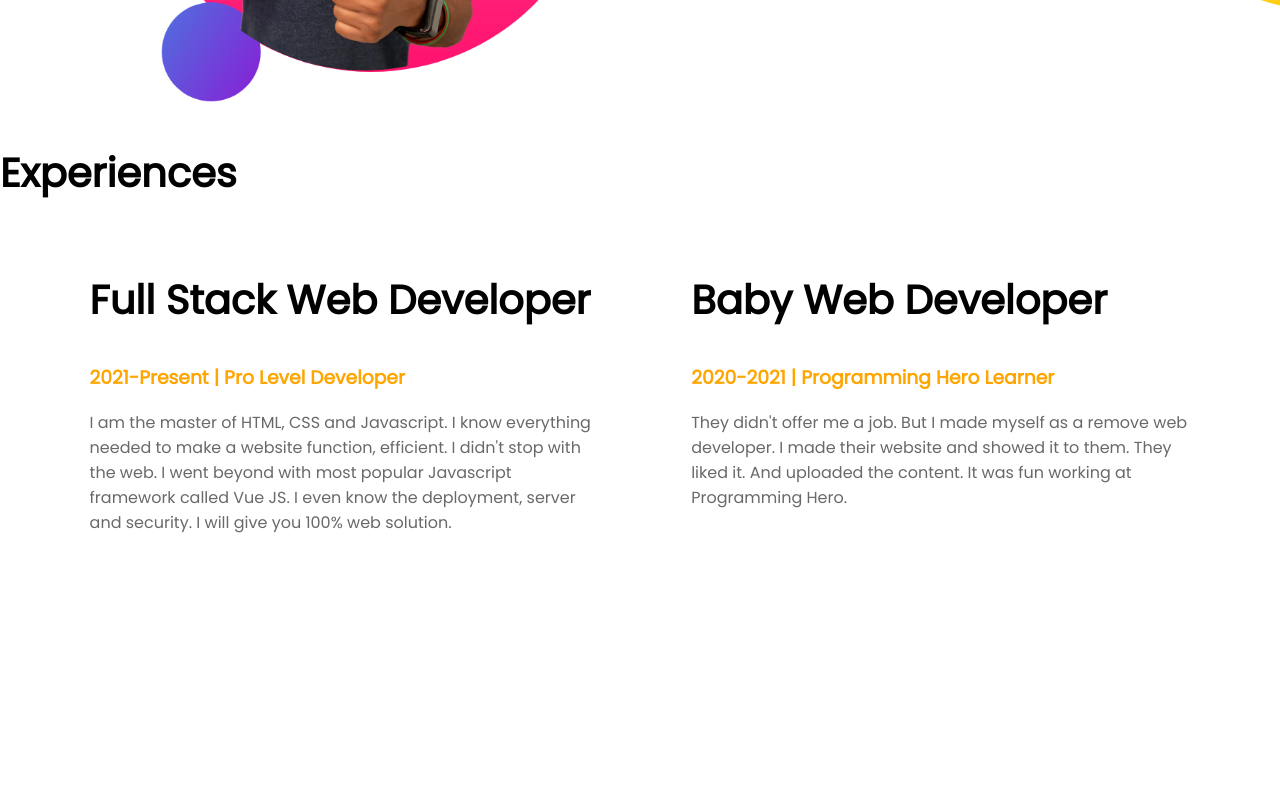
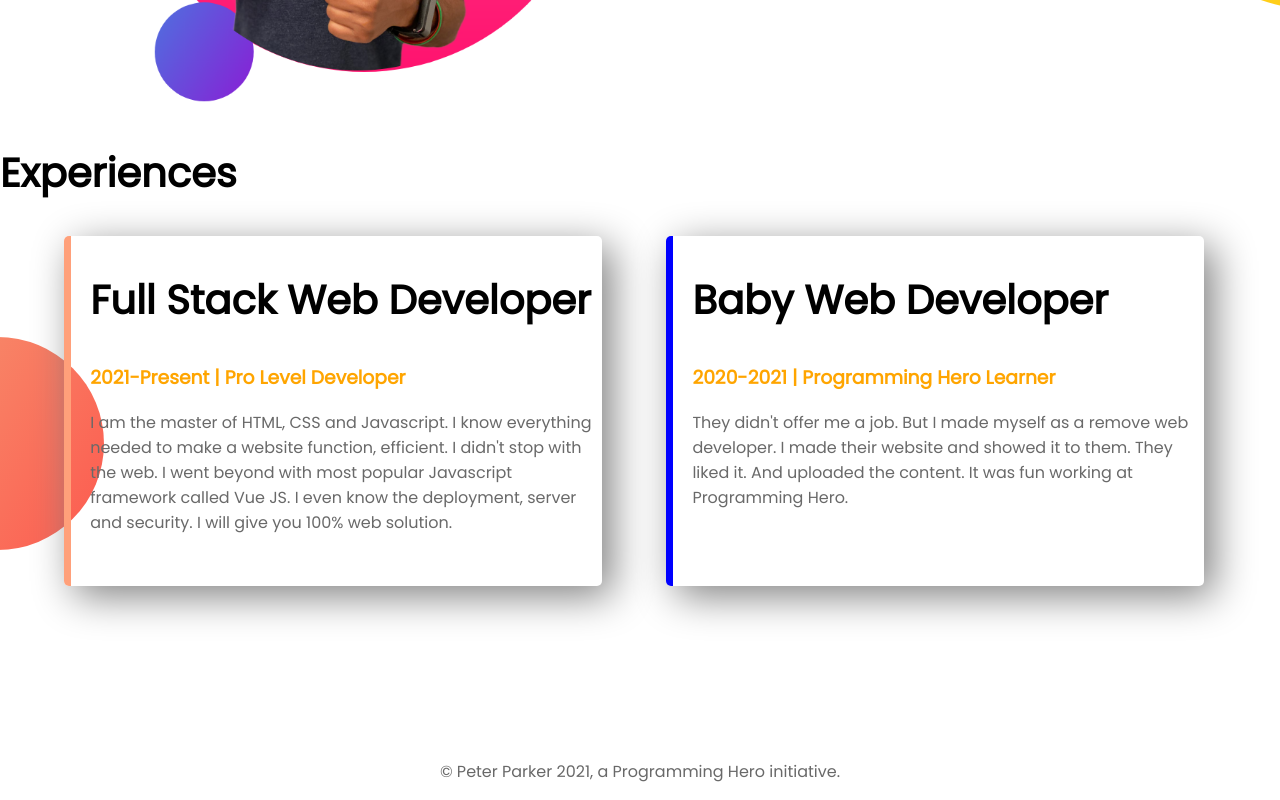
Before and after one commit to ImrangirHossain/Personal-website, a plain HTML site: page index.html in a window 1280 px wide. Shown: the part 1040-1840 px from the top of the page. Before the commit the page ends 1591 px from the top, so only its background shows below. Drawn offline with Linux system fonts and the light colour scheme.

Commit message:
all done

```diff
--- a/index.html
+++ b/index.html
@@ -34,19 +34,22 @@
     </div>
 </section>
 
-    <section class="expriences">
+    <section class="backgraound" >
         <h2>Experiences</h2>
-        <div class="half-width">
+        <div class="half-width shadow" id="border-style">
             <h2>Full Stack Web Developer</h2>
             <h3 class="font-color">2021-Present | Pro Level Developer</h3>
             <p>I am the master of HTML, CSS and Javascript. I know everything needed to make a website function, efficient. I didn't stop with the web. I went beyond with most popular Javascript framework called Vue JS. I even know the deployment, server and security. I will give you 100% web solution.</p>
         </div>
-        <div class="half-width">
+        <div class="half-width shadow" id="border-style-two">
             <h2>Baby Web Developer</h2>
             <h3 class="font-color">2020-2021 | Programming Hero Learner</h3>
             <p>They didn't offer me a job. But I made myself as a remove web developer. I made their website and showed it to them. They liked it. And uploaded the content. It was fun working at Programming Hero.</p>
         </div>
     </section>
+    <footer>
+        <p>© Peter Parker 2021, a Programming Hero initiative.</p>
+    </footer>
 
 
 </body>
--- a/style.css
+++ b/style.css
@@ -1,6 +1,9 @@
 body{
     font-family: 'Poppins', sans-serif;
     margin: 0;
+}
+section{
+    height: 500px;
 }
 h1{
     font-size: 50px;
@@ -18,7 +21,7 @@ p{
     width: 40%;
     float: left;
     margin-left: 5%;
-    padding-left: 2%;
+    padding-left: 1.5%;
 }
 .half-width img{
     width: 100%;
@@ -43,3 +46,28 @@ p{
     font-weight: 700;
     border-radius: 5px;
 }
+.shadow{
+    box-shadow: 10px 10px 40px gray;
+    border-radius: 5px;
+    height: 350px;
+    margin-bottom: 150px;
+}
+.expriences-area{
+
+}
+.backgraound{
+    background-image: url(images/exp-bg.png);
+    background-repeat: no-repeat;
+    background-position: left;
+    height: 600px;
+}
+#border-style{
+    border-left: 7px solid lightsalmon;
+
+}
+#border-style-two{
+    border-left: 7px solid blue;
+}
+footer{
+    text-align: center;
+}
```
